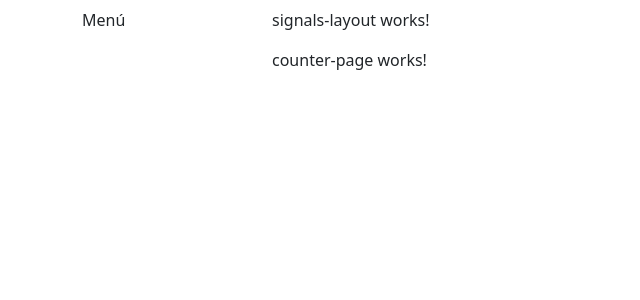
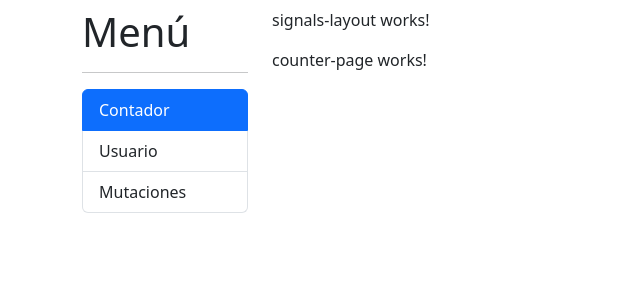
Before and after one commit to raulmoralesruiz/directiveSignalsApp, an Angular app: page /signals/counter in a window 1280 px wide. Shown: the top 300 px of the page, without its empty margins (0-640 px from the left). Built offline with nearby package versions, Linux system fonts and the light colour scheme.

Commit message:
325. Menú lateral

```diff
--- /dev/null
+++ b/src/app/signals/components/side-menu/side-menu.component.css
@@ -0,0 +1,3 @@
+li {
+  cursor: pointer;
+}
--- /dev/null
+++ b/src/app/signals/components/side-menu/side-menu.component.html
@@ -0,0 +1,9 @@
+<ul class="list-group">
+  <li *ngFor="let item of menuItems"
+    class="list-group-item"
+    [routerLink]="[ item.route ]"
+    routerLinkActive="active"
+  >
+    {{ item.title }}
+  </li>
+</ul>
--- /dev/null
+++ b/src/app/signals/components/side-menu/side-menu.component.ts
@@ -0,0 +1,20 @@
+import { Component } from '@angular/core';
+
+interface MenuItem {
+  title: string;
+  route: string;
+}
+
+@Component({
+  selector: 'side-menu',
+  templateUrl: './side-menu.component.html',
+  styleUrl: './side-menu.component.css'
+})
+export class SideMenuComponent {
+  public menuItems: MenuItem[] = [
+    { title: 'Contador', route: 'counter'},
+    { title: 'Usuario', route: 'user-info'},
+    { title: 'Mutaciones', route: 'properties'},
+  ];
+
+}
--- a/src/app/signals/layout/signals-layout/signals-layout.component.html
+++ b/src/app/signals/layout/signals-layout/signals-layout.component.html
@@ -1,7 +1,9 @@
 <div class="row mt-2">
 
   <div class="col-2">
-    Menú
+    <h1>Menú</h1>
+    <hr>
+    <side-menu></side-menu>
   </div>
 
   <div class="col-10">
--- a/src/app/signals/signals.module.ts
+++ b/src/app/signals/signals.module.ts
@@ -6,6 +6,7 @@
 import { CounterPageComponent } from './pages/counter-page/counter-page.component';
 import { UserInfoPageComponent } from './pages/user-info-page/user-info-page.component';
 import { PropertiesPageComponent } from './pages/properties-page/properties-page.component';
+import { SideMenuComponent } from './components/side-menu/side-menu.component';
 
 
 @NgModule({
@@ -14,7 +15,8 @@
     SignalsLayoutComponent,
        CounterPageComponent,
        UserInfoPageComponent,
-       PropertiesPageComponent
+       PropertiesPageComponent,
+       SideMenuComponent
   ],
   imports: [
     CommonModule,
```
